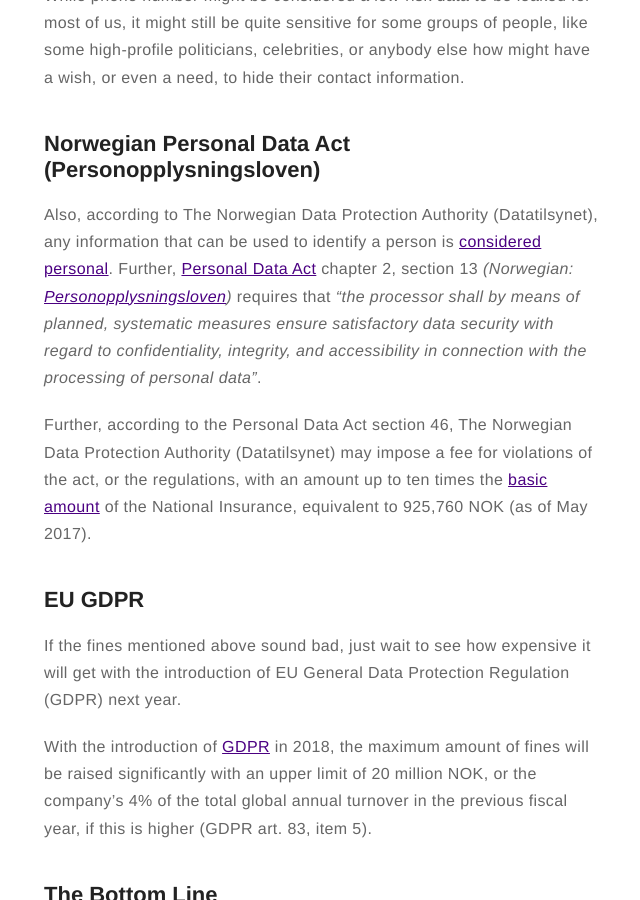
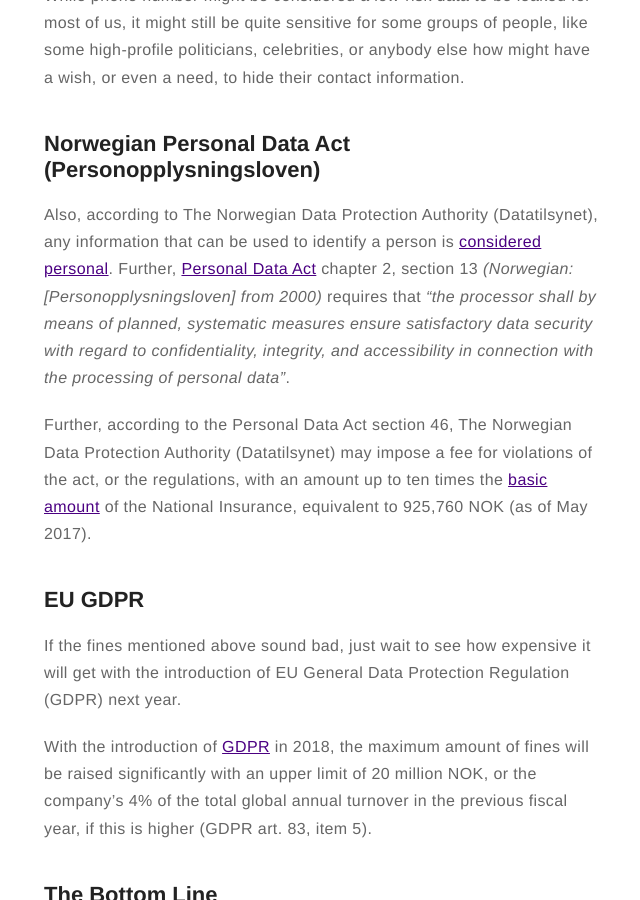
Before and after one commit to mehmandarov/mehmandarov.github.io, a Jekyll site: the page built from _posts/2017-07-21-personal-data-security.markdown, in a window 1280 px wide and 900 px high, scrolled down 3117 px. Shown: the whole window, without its empty margins (316-956 px from the left). Built offline with Jekyll 4.4.1, drawn with Linux system fonts in a browser that asks for light colours.

Commit message:
Updated links in a post

```diff
--- a/_posts/2017-07-21-personal-data-security.markdown
+++ b/_posts/2017-07-21-personal-data-security.markdown
@@ -59,7 +59,7 @@
 However, when we provide data to a company, we expect them to handle it with integrity and care, and not leak personal data to the outside world. While phone number might be considered a low-risk data to be leaked for most of us, it might still be quite sensitive for some groups of people, like some high-profile politicians, celebrities, or anybody else how might have a wish, or even a need, to hide their contact information.
 
 ## Norwegian Personal Data Act (Personopplysningsloven)
-Also, according to The Norwegian Data Protection Authority (Datatilsynet), any information that can be used to identify a person is [considered personal][3]{:target="_blank"}. Further, [Personal Data Act][5]{:target="_blank"} chapter 2, section 13 _(Norwegian: [Personopplysningsloven][4]{:target="_blank"})_ requires that _"the processor shall by means of planned, systematic measures ensure satisfactory data security with regard to confidentiality, integrity, and accessibility in connection with the processing of personal data"_.
+Also, according to The Norwegian Data Protection Authority (Datatilsynet), any information that can be used to identify a person is [considered personal][3]{:target="_blank"}. Further, [Personal Data Act][5]{:target="_blank"} chapter 2, section 13 _(Norwegian: [Personopplysningsloven] from 2000)_ requires that _"the processor shall by means of planned, systematic measures ensure satisfactory data security with regard to confidentiality, integrity, and accessibility in connection with the processing of personal data"_.
 
 Further, according to the Personal Data Act section 46, The Norwegian Data Protection Authority (Datatilsynet) may impose a fee for violations of the act, or the regulations, with an amount up to ten times the [basic amount][7]{:target="_blank"} of the National Insurance, equivalent to 925,760 NOK (as of May 2017).
 
```
Also changed, not shown: other parts of _posts/2017-07-21-personal-data-security.markdown (+0 -1 lines).
